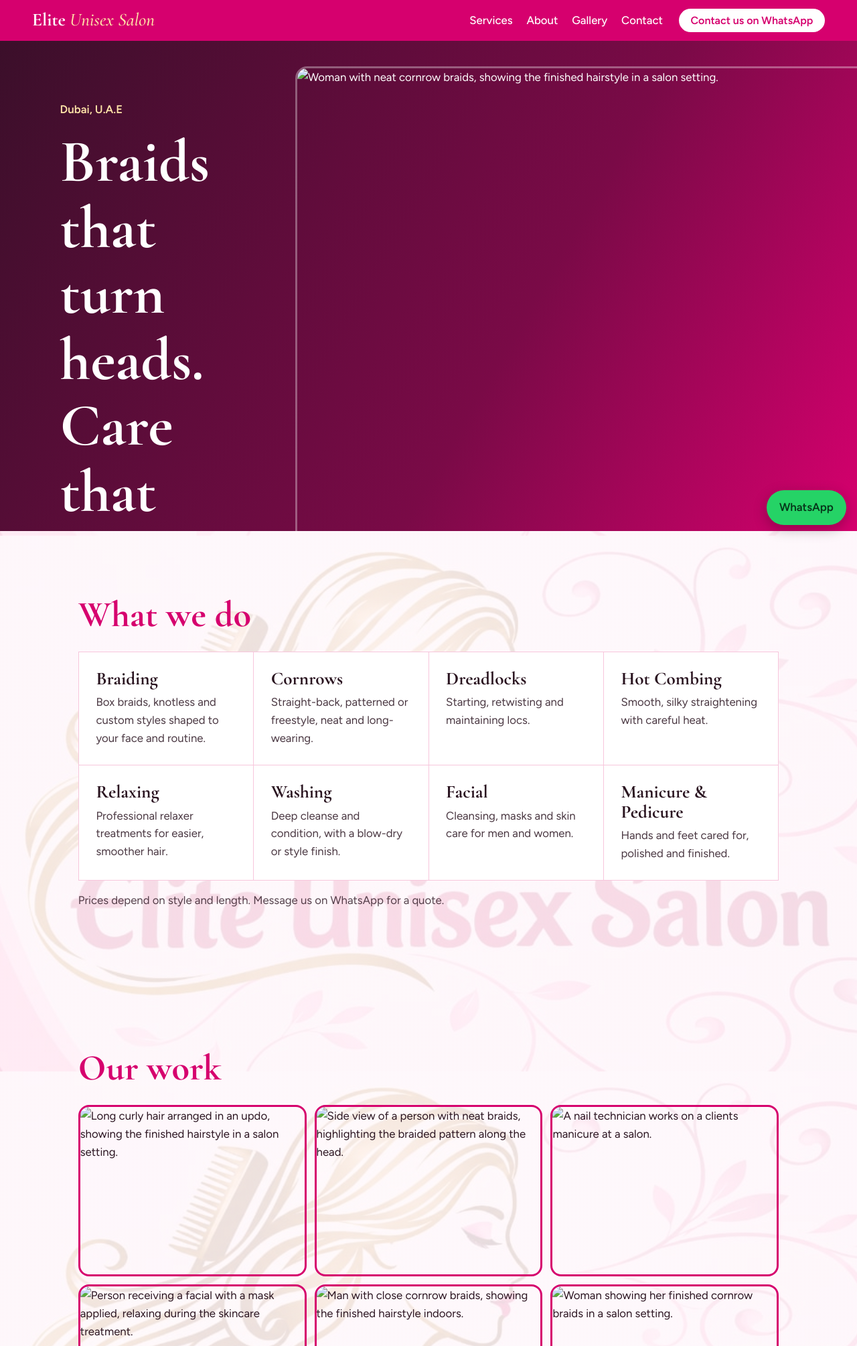
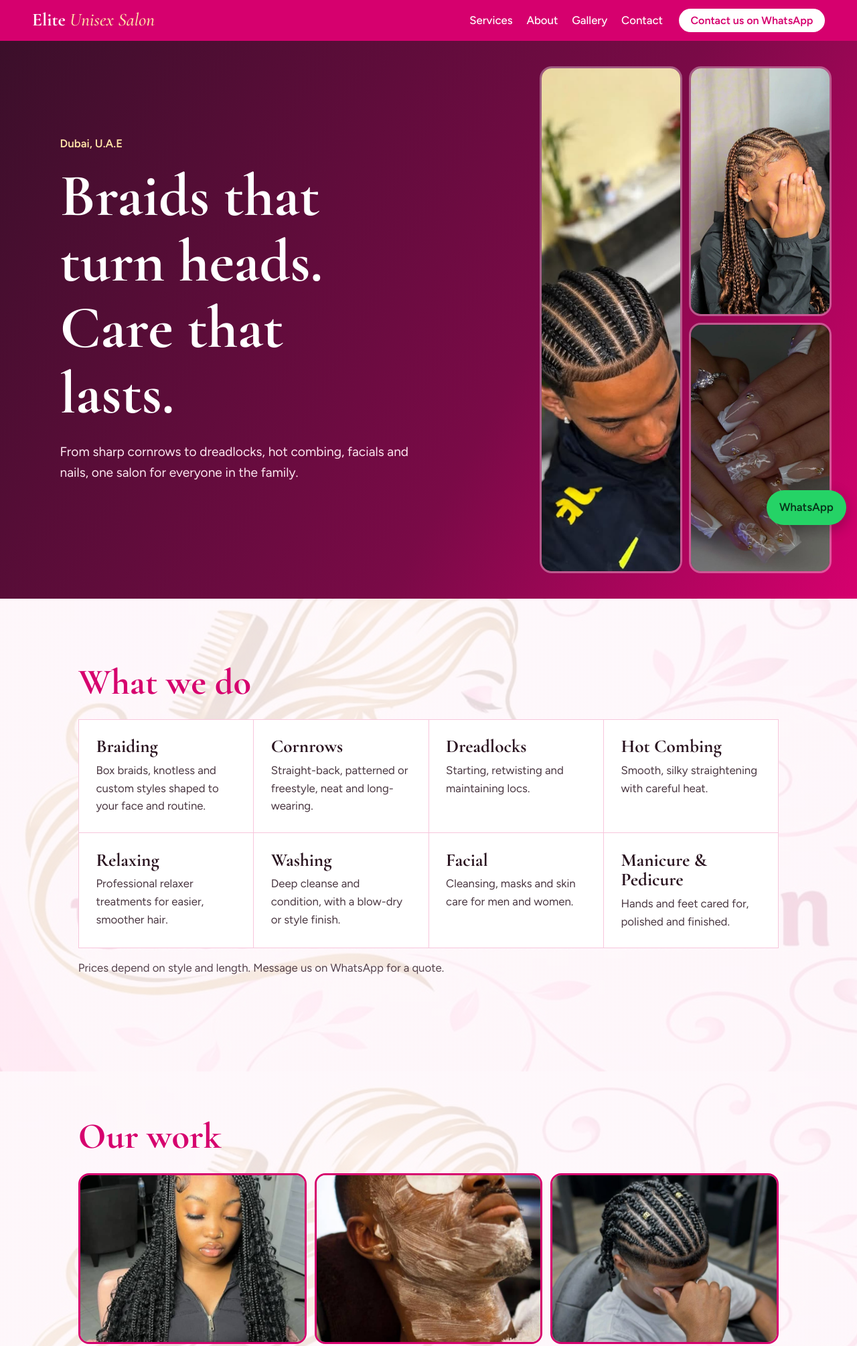
Before and after one commit to princejun45/Elite-Unisex-Salon, a website: page index.html in a window 1280 px wide. Shown: the top 2010 px of the page at 67% size. Drawn offline with nearby package versions, Linux system fonts and the light colour scheme; files whose address does not match are found by name.

Commit message:
Update index.html

```diff
--- a/index.html
+++ b/index.html
@@ -28,9 +28,9 @@
 
   </div>
   <div class="collage" aria-hidden="false">
-    <img src="img/men-braid.jpeg" alt="Woman with neat cornrow braids, showing the finished hairstyle in a salon setting." width="420" height="380">
-    <img src="img/braids.jpeg" alt="Person with long brown braids sits indoors in a dark top, covering their face with one hand. A plain light wall and dark furnishings form the background; the pose feels playful and candid." width="420" height="380">
-    <img src="img/nails.jpeg" alt="Man with close, orderly cornrows, showing the braided hairstyle against an indoor background." width="420" height="380">
+    <img src="men-braid.jpeg" alt="Woman with neat cornrow braids, showing the finished hairstyle in a salon setting." width="420" height="380">
+    <img src="braids.jpeg" alt="Person with long brown braids sits indoors in a dark top, covering their face with one hand. A plain light wall and dark furnishings form the background; the pose feels playful and candid." width="420" height="380">
+    <img src="nails.jpeg" alt="Man with close, orderly cornrows, showing the braided hairstyle against an indoor background." width="420" height="380">
   </div>
 </section>
 
@@ -52,9 +52,9 @@
 <section id="gallery" class="section">
   <h2>Our work</h2>
   <div class="gallery">
-    <img src="img/curls.jpeg" alt="Long curly hair arranged in an updo, showing the finished hairstyle in a salon setting." loading="lazy"><img src="img/facial.jpeg" alt="Side view of a person with neat braids, highlighting the braided pattern along the head." loading="lazy">
-    <img src="img/braid.jpeg" alt="A nail technician works on a clients manicure at a salon." loading="lazy"><img src="img/makeup.jpeg" alt="Person receiving a facial with a mask applied, relaxing during the skincare treatment." loading="lazy">
-    <img src="img/manicure.jpeg" alt="Man with close cornrow braids, showing the finished hairstyle indoors." loading="lazy"><img src="img/Face-masage.jpeg" alt="Woman showing her finished cornrow braids in a salon setting." loading="lazy">
+    <img src="curls.jpeg" alt="Long curly hair arranged in an updo, showing the finished hairstyle in a salon setting." loading="lazy"><img src="facial.jpeg" alt="Side view of a person with neat braids, highlighting the braided pattern along the head." loading="lazy">
+    <img src="braid.jpeg" alt="A nail technician works on a clients manicure at a salon." loading="lazy"><img src="makeup.jpeg" alt="Person receiving a facial with a mask applied, relaxing during the skincare treatment." loading="lazy">
+    <img src="manicure.jpeg" alt="Man with close cornrow braids, showing the finished hairstyle indoors." loading="lazy"><img src="Face-masage.jpeg" alt="Woman showing her finished cornrow braids in a salon setting." loading="lazy">
   </div>
 </section>
 
```
